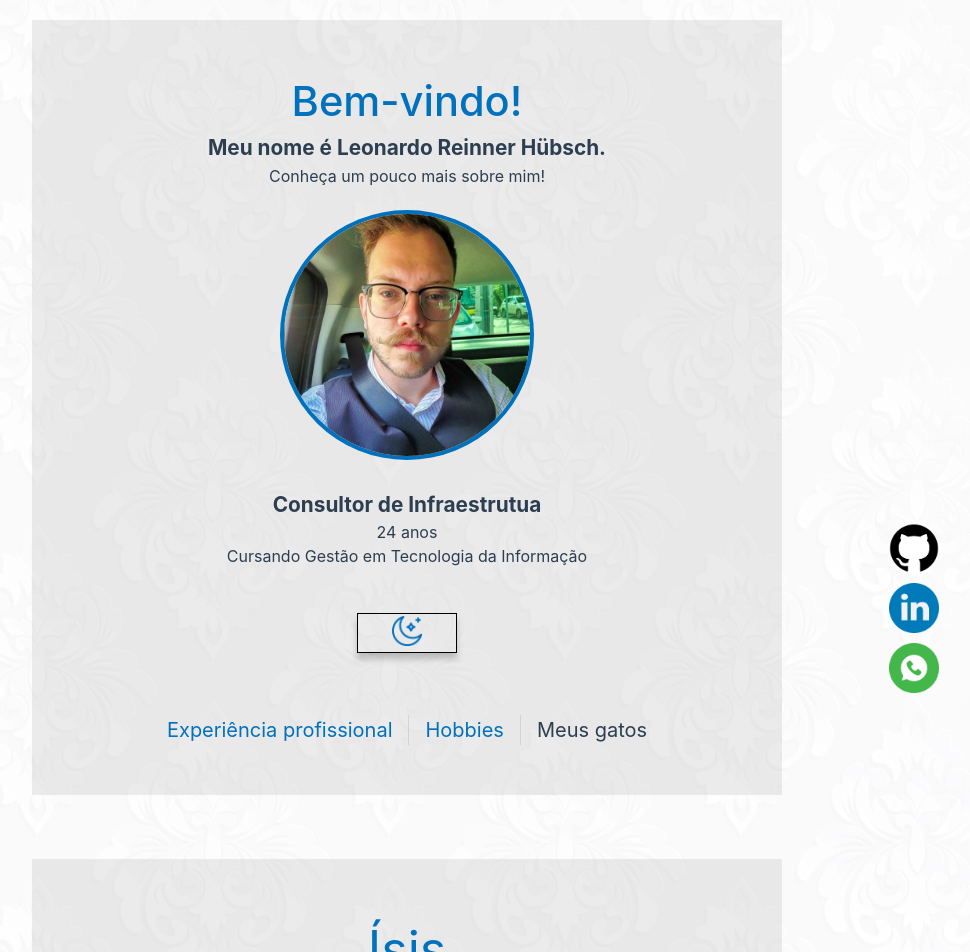
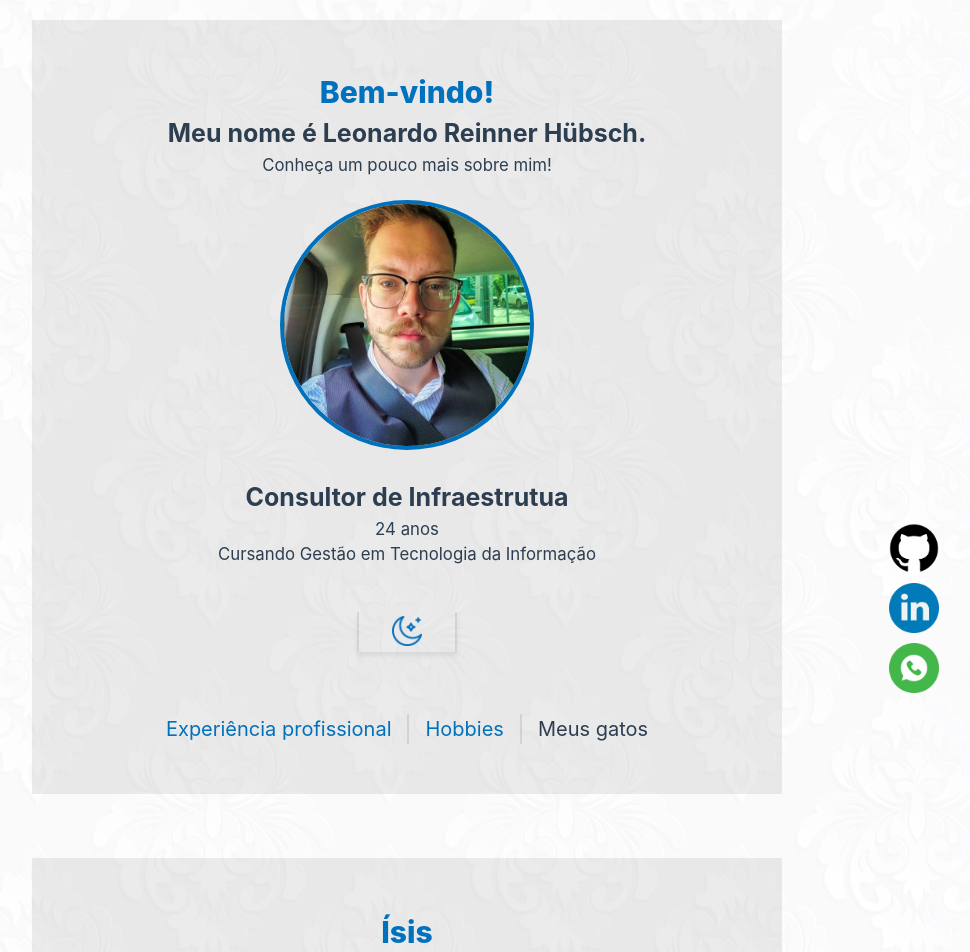
Before and after one commit to reinnerh/firstvue, a Vue app: page /gatos in a window 1280 px wide. Shown: the top 952 px of the page, without its empty margins (233-1203 px from the left). Built offline with nearby package versions, Linux system fonts and the light colour scheme.

Commit message:
Padronização no tamanho das fontes  e no favicon

```diff
--- a/index.html
+++ b/index.html
@@ -4,9 +4,9 @@
   <head>
     <meta charset="UTF-8">
     <meta name="viewport" content="width=device-width, initial-scale=1.0">
-    <title>Minha Pagina Vue</title>
+    <title>Leonardo Reinner</title>
     <script src="https://unpkg.com/@lottiefiles/lottie-player@latest/dist/lottie-player.js"></script>
-    <link rel="shortcut icon" href="/src/Photos_Icons/Logo.png" />
+    <link rel="shortcut icon" href="/src/Photos_Icons/Bigode.png" />
   </head>
 
   <body>
--- a/src/App.vue
+++ b/src/App.vue
@@ -89,13 +89,14 @@ export default {
 <style scoped>
 #Botao {
   cursor: pointer;
-  border: 1px solid rgb(0, 0, 0);
+  border: 0px solid rgba(255, 255, 255, 0);
   background-color: transparent;
   height: 40px;
   width: 100px;
   color: rgb(0, 113, 189);
-  font-size: 17px;
-  box-shadow: 0 6px 6px rgba(129, 129, 129, 0.438);
+  box-shadow: 0 4px 4px rgba(129, 129, 129, 0.151);
+  border-left: 2px solid var(--color-border);
+  border-right: 2px solid var(--color-border);
 }
 
 #Botao{
@@ -145,6 +146,8 @@ nav {
   text-align: center;
   margin-top: 2rem;
   border-color: grey;
+  font-weight: 800;
+  font-size: 20px;
 }
 
 hr {
@@ -158,7 +161,7 @@ nav a.router-link-exact-active {
 nav a {
   display: inline-block;
   padding: 0 1rem;
-  border-left: 1px solid var(--color-border);
+  border-left: 2px solid var(--color-border);
 }
 
 nav a:first-of-type {
--- a/src/components/HelloWorld.vue
+++ b/src/components/HelloWorld.vue
@@ -41,27 +41,21 @@ img {
   height: 250px;
   text-shadow: 5px;
   border: 4px solid rgb(0, 113, 189);
-  -webkit-transition: all 0.7s ease;
-  transition: all 0.7s ease;
 }
 
-img :hover {
-  -webkit-transform:scale(1.2);
-  transform:scale(1.2);
-}
-
-
 h1 {
-  font-weight: 500;
-  font-size: 2.6rem;
+  font-weight: 800;
+  font-size: 30px;
+  color: rgb(0, 113, 189);
 }
 
 h4 {
-  font-size: 1.3rem;
+  font-weight: 800;
+  font-size: 25px;
   font-weight: bold;
 }
 
 h3 {
-  font-size: 1rem;
+  font-size: 1.05rem;
 }
 </style>
--- a/src/views/GatosView.vue
+++ b/src/views/GatosView.vue
@@ -1,23 +1,19 @@
-<script>
-</script>
+<script></script>
 <template>
   <div id="box">
+    <p>Ísis</p>
+    <img src="../Photos_Icons/Isis.jpeg" alt="" />
 
-        <p>Ísis</p>
-        <img src="../Photos_Icons/Isis.jpeg" alt="">
-
-        <br><br>
+    <br /><br />
 
     <p>Jambu</p>
-        <img src="../Photos_Icons/jambu.jpeg" alt="">
+    <img src="../Photos_Icons/jambu.jpeg" alt="" />
 
-        <br><br>
-
+    <br /><br />
   </div>
 </template>
 
 <style scoped>
-
 div#box {
   background-color: rgba(146, 146, 146, 0.178);
   width: 750px;
@@ -25,12 +21,11 @@ div#box {
   margin: 20px;
 }
 
-
-
 p {
-    font-size: 50px;
+  font-weight: 800;
+  font-size: 30px;
+  color: rgb(0, 113, 189);
   text-align: center;
-    color: rgb(0, 113, 189);
 }
 
 img {
@@ -38,5 +33,4 @@ img {
   border-radius: 10%;
   margin-left: 8vh;
 }
-
 </style>
--- a/src/views/HobbiesView.vue
+++ b/src/views/HobbiesView.vue
@@ -1,8 +1,8 @@
 <script>
-import giffoto from "@/Gifs/photo.gif"
-import gifgames from "@/Gifs/gamer.gif"
-import gifcamp from "@/Gifs/camping.gif"
-import gifcooking from "@/Gifs/cooking.gif"
+import giffoto from "@/Gifs/photo.gif";
+import gifgames from "@/Gifs/gamer.gif";
+import gifcamp from "@/Gifs/camping.gif";
+import gifcooking from "@/Gifs/cooking.gif";
 export default {
   data() {
     return {
@@ -26,11 +26,11 @@ export default {
           id: 3,
           hobbie: "Cozinhar",
           gif: gifcooking,
-                }
-            ]
-        }
-    }
-}
+        },
+      ],
+    };
+  },
+};
 </script>
 
 <template>
@@ -39,9 +39,9 @@ export default {
       <div class="hobbies" v-for="x in infos">
         <ul>
           <li class="hobbie">{{ x.hobbie }}</li>
-                <br>
-                <li class="img"><img :src="x.gif" alt=""></li>
-                <br>
+          <br />
+          <li class="img"><img :src="x.gif" alt="" /></li>
+          <br />
         </ul>
       </div>
     </div>
@@ -49,15 +49,12 @@ export default {
 </template>
 
 <style scoped>
-
 div#box {
   background-color: rgba(146, 146, 146, 0.178);
   width: 750px;
   padding: 45px;
   margin: 15px;
-
 }
-
 
 li {
   list-style-type: none;
@@ -72,7 +69,7 @@ li {
 
 .hobbie {
   font-weight: 800;
-    font-size: 25px;
+  font-size: 30px;
   color: rgb(0, 113, 189);
   display: flex;
   text-align: center;
@@ -81,10 +78,6 @@ li {
 
 img {
   width: 400px;
-
 }
 
-.atv {
-    font-weight: 200;
-}
 </style>
```
Also changed, not shown: src/Photos_Icons/Bigode.jpg (added), src/Photos_Icons/Bigode.png (added). Lines whose indentation alone changed are shown as unchanged.
